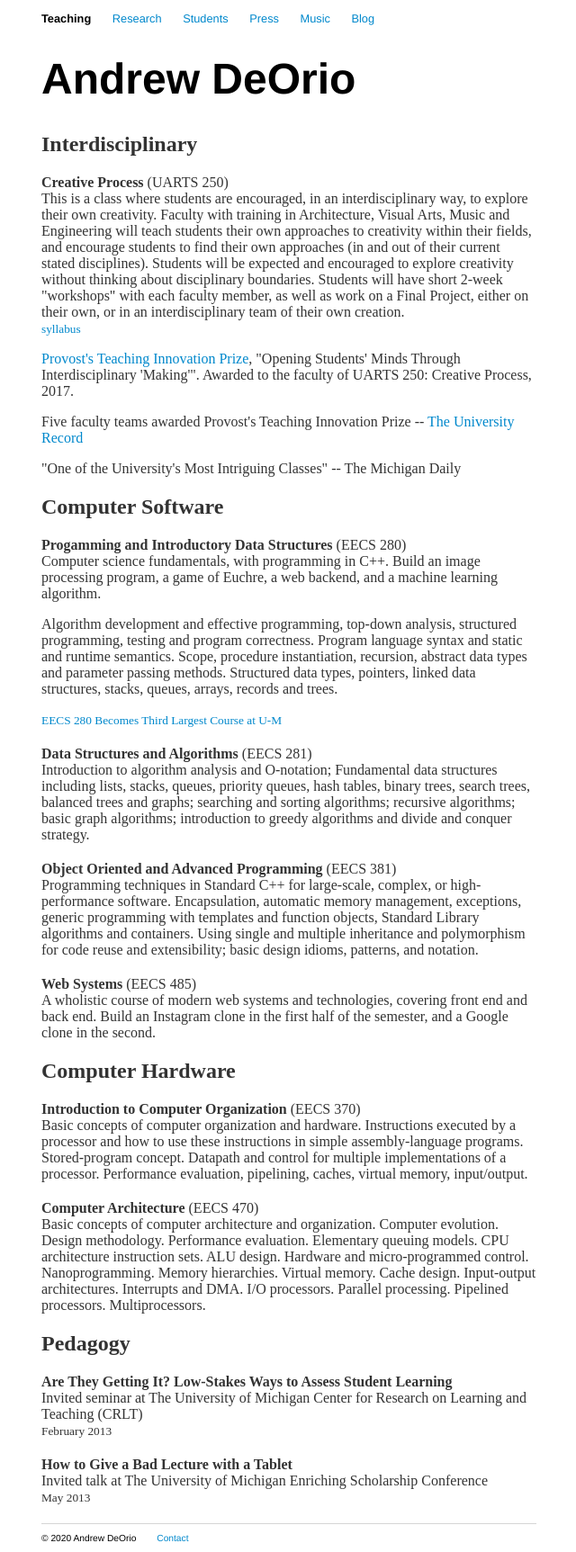
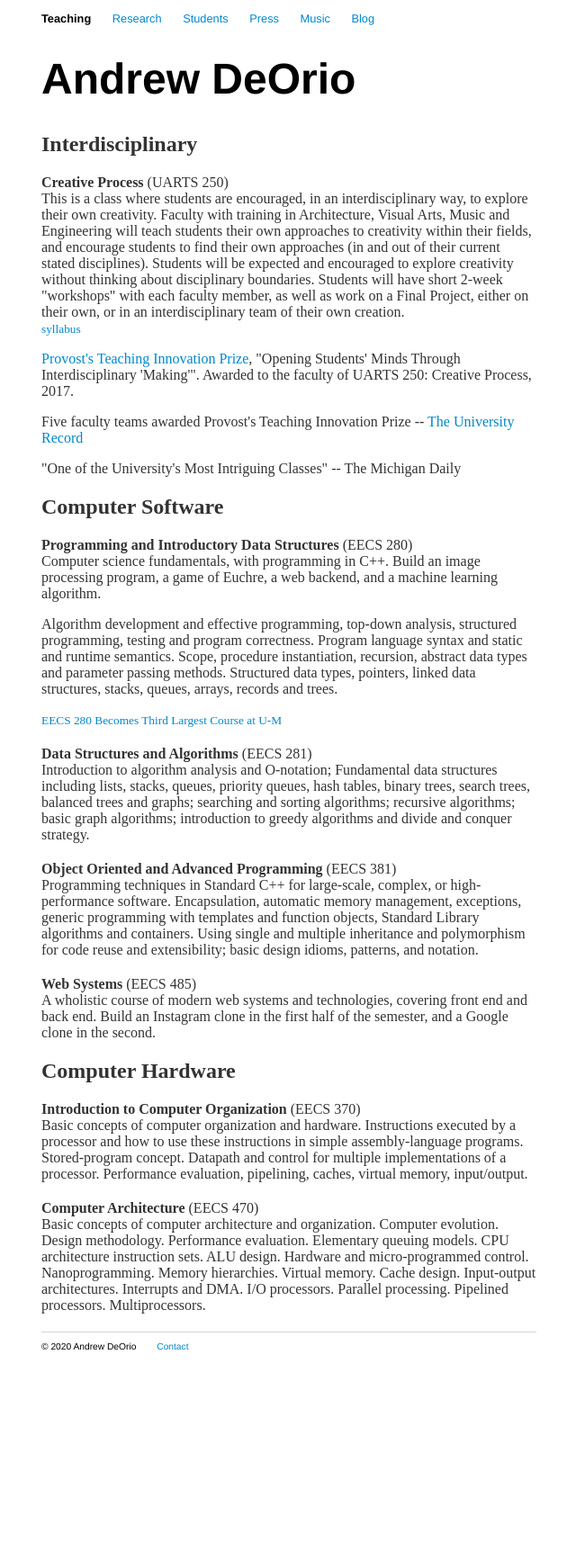
Before and after one commit to awdeorio/andrewdeorio.com, a Jekyll site: the page built from teaching/index.html, in a window 1280 px wide. Shown: the whole page at 90% size, without its empty margins (319-959 px from the left). Built offline with Jekyll 4.4.1, drawn with Linux system fonts in a browser that asks for light colours; nearby versions of some CDN libraries; after the commit the page ends 1512 px from its top, so only the background shows below that.

Commit message:
Update teaching page

```diff
--- a/teaching/index.html
+++ b/teaching/index.html
@@ -20,7 +20,7 @@ This is a class where students are encouraged, in an interdisciplinary way, to e
 
 <div class="content">
 <h2>Computer Software</h2>
-<b>Progamming and Introductory Data Structures</b> (EECS 280)<br>
+<b>Programming and Introductory Data Structures</b> (EECS 280)<br>
 Computer science fundamentals, with programming in C++.  Build an image processing program, a game of Euchre, a web backend, and a machine learning algorithm.
 <p>Algorithm development and effective programming, top-down analysis, structured programming, testing and program correctness. Program language syntax and static and runtime semantics. Scope, procedure instantiation, recursion, abstract data types and parameter passing methods. Structured data types, pointers, linked data structures, stacks, queues, arrays, records and trees.</p>
 <small>
@@ -53,16 +53,3 @@ Basic concepts of computer organization and hardware. Instructions executed by a
 <b>Computer Architecture</b> (EECS 470)<br>
 Basic concepts of computer architecture and organization. Computer evolution. Design methodology. Performance evaluation. Elementary queuing models. CPU architecture instruction sets. ALU design. Hardware and micro-programmed control. Nanoprogramming. Memory hierarchies. Virtual memory. Cache design. Input-output architectures. Interrupts and DMA. I/O processors. Parallel processing. Pipelined processors. Multiprocessors.<br>
 </div>
-
-<div class="content">
-<h2>Pedagogy</h2>
-<b>Are They Getting It? Low-Stakes Ways to Assess Student Learning</b><br>
-Invited seminar at The University of Michigan Center for Research on Learning and Teaching (CRLT)<br>
-<small>February 2013</small>
-</div>
-
-<div class="content">
-<b>How to Give a Bad Lecture with a Tablet</b><br>
-Invited talk at The University of Michigan Enriching Scholarship Conference<br>
-<small>May 2013</small>
-</div>
```
